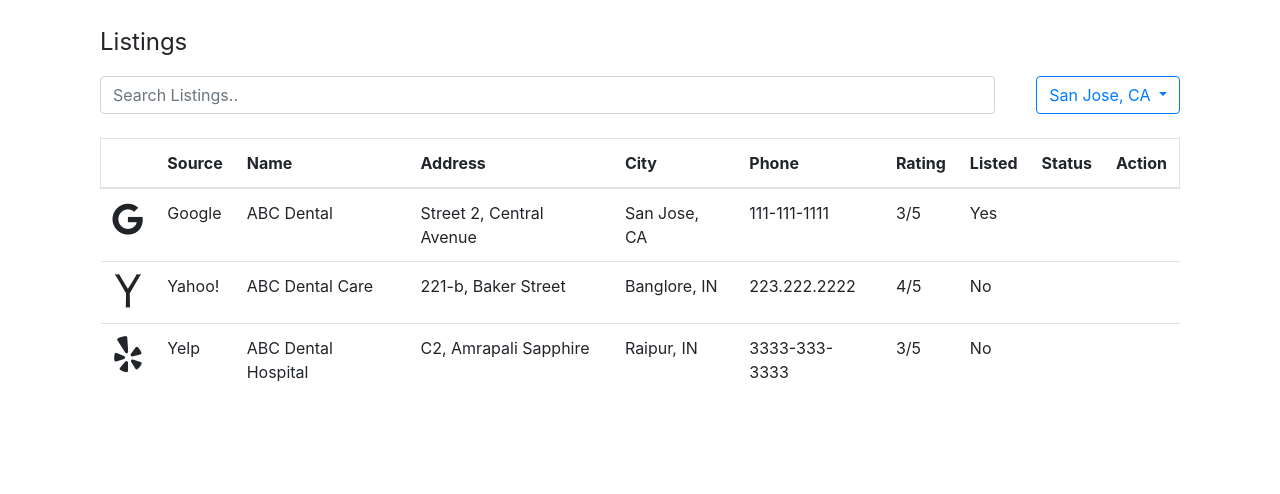
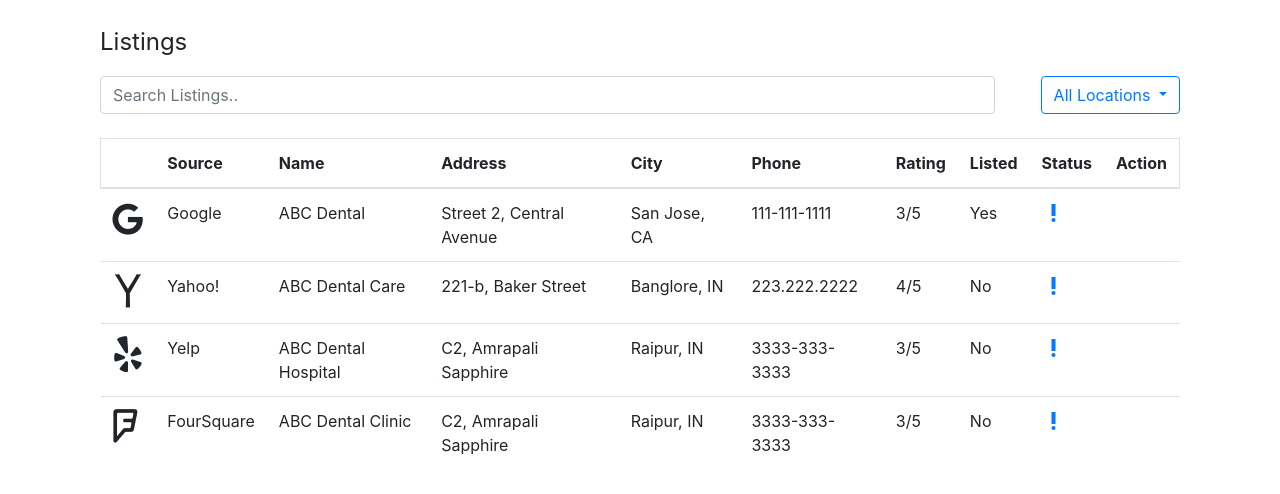
Before and after one commit to sanskarsharma/facebook_pages_manager, a Django app: page /fbapp/dashboard in a window 1280 px wide. Shown: the part 58-552 px from the top of the page. Run offline with Django 3.2, Linux system fonts and the light colour scheme; some libraries are stand-ins or nearby versions.

Commit message:
Almost final

```diff
--- a/fb_page_manager/fbapp/templates/fbapp/base.html
+++ b/fb_page_manager/fbapp/templates/fbapp/base.html
@@ -9,6 +9,10 @@
   <script src="https://ajax.googleapis.com/ajax/libs/jquery/3.3.1/jquery.min.js"></script>
   <script src="https://cdnjs.cloudflare.com/ajax/libs/popper.js/1.14.0/umd/popper.min.js"></script>
   <script src="https://maxcdn.bootstrapcdn.com/bootstrap/4.1.0/js/bootstrap.min.js"></script>
+
+  <link rel="stylesheet" href="https://cdnjs.cloudflare.com/ajax/libs/jquery-confirm/3.3.0/jquery-confirm.min.css">
+    <script src="https://cdnjs.cloudflare.com/ajax/libs/jquery-confirm/3.3.0/jquery-confirm.min.js"></script>
+
 
   <link rel="stylesheet" href="https://cdnjs.cloudflare.com/ajax/libs/font-awesome/4.7.0/css/font-awesome.min.css">
 </head>
@@ -189,7 +193,7 @@
         }
         else
         {
-          alert("Please enter a valid 10 digit phone number!");
+          $.alert('Please enter a valid 10 digit phone number', 'Inavlid Input');
           flag=0;
         }
       }
@@ -199,12 +203,13 @@
       {
         if(document.getElementById("whatsapp_number").value.length==10 && !isNaN(document.getElementById("whatsapp_number").value))
         {
+          d['has_whatsapp_number']= true;
           d['whatsapp_number']= document.getElementById("whatsapp_number").value;
           c+=1;
         }
         else
         {
-          alert("Please enter a valid 10 digit phone number for Whatsapp!");
+          $.alert('Please enter a valid 10 digit Whatsapp number', 'Inavlid Input');
           flag=0;
         }
       }
@@ -220,13 +225,17 @@
         }
         else
         {
-          alert("Please enter a valid website URL !");
+          $.alert('Please enter a valid website URL', 'Inavlid Input');
           flag=0;
         }
-      }
+      }else
+        {
+          $.alert('Please enter a valid website URL', 'Inavlid Input');
+          flag=0;
+        }
 
 
-      if(document.getElementById("emails").value != "")
+      if(document.getElementById("emails").value.length >=5 )
       {
         var re = /^(([^<>()\[\]\\.,;:\s@"]+(\.[^<>()\[\]\\.,;:\s@"]+)*)|(".+"))@((\[[0-9]{1,3}\.[0-9]{1,3}\.[0-9]{1,3}\.[0-9]{1,3}])|(([a-zA-Z\-0-9]+\.)+[a-zA-Z]{2,}))$/;
         if(re.test(document.getElementById("emails").value))
@@ -236,10 +245,16 @@
         }
         else
         {
-          alert("Please enter a valid email ID");
+            $.alert('Please enter a valid email ID', 'Inavlid Input');
+          //alert("Please enter a valid email ID");
           flag=0;
         }
-      }
+      }else
+        {
+            $.alert('Please enter a valid email ID', 'Inavlid Input');
+          //alert("Please enter a valid email ID");
+          flag=0;
+        }
 
 
       if(document.getElementById("general_info").value != "")
@@ -339,11 +354,11 @@
           console.log(response);
           if(response['success'])
             {
-              alert('done');
+              $.alert('Page details were updated successfully !', 'Changes Saved ');
             }
             else
             {
-              alert(response['error']['message']);
+                $.alert(response['error']['message'], 'Error !!!');
             }
         });
       }
@@ -371,7 +386,7 @@
             var ph='<td>'+ v.phone + '</td>';
             // var location='<td>' + v.location+'</td>';
             // console.log(v.location);
-            var row='<tr><td> <i class="fa fa-facebook-official" style="font-size:36px; padding: 4px; background: #3b5998; color: white;"></i> </td>  <td>Facebook</td>'+name+'<td>7 race course road, NDLS</td><td>FB City</td><td>9876543210</td><td>4/5</td><td>No</td><td><i class="material-icons green-text text-darken-4">check</i></td>' + button;
+            var row='<tr><td> <i class="fa fa-facebook-official" style="font-size:36px; padding: 4px; background: #3b5998; color: white;"></i> </td>  <td>Facebook</td>'+name+'<td>Connought Place</td><td>FB City</td><td>9876543210</td><td>4/5</td><td>No</td><td><i class="material-icons green-text text-darken-4">check</i></td>' + button;
             $('#tabl tr:last').after(row);
         });
 
@@ -417,7 +432,7 @@
                 // var temp='';
                 $.each(res.location, function(k,v) {
                   // temp+=k+': '+v+' ';
-                  if(k=='name' || k=='latitude' || k=='longitude')
+                  if(k=='name' || k=='latitude' || k=='longitude' || k=='located_in')
                   {
                     ;
                   }
@@ -429,7 +444,14 @@
                // document.getElementById(key).value=temp;
               }
               else{
-                  document.getElementById(key).value=value;
+                  if(document.getElementById(key)){
+                      if(key=="link"){
+                          $("a#"+key).attr("href",value)
+                          document.getElementById(key).innerHTML=value;
+                      }
+                        document.getElementById(key).value=value;
+
+                  }
               }
           });
 
--- a/fb_page_manager/fbapp/templates/fbapp/dashboard.html
+++ b/fb_page_manager/fbapp/templates/fbapp/dashboard.html
@@ -18,7 +18,7 @@
   <div class="col-md-2" align="end">
       <div class="dropdown">
           <button type="button" id = "dropdown_text" class="btn btn-md btn-outline-primary dropdown-toggle" data-toggle="dropdown">
-          San Jose, CA
+          All Locations
           </button>
           <div class="dropdown-menu">
               <a class="dropdown-item" href="#">San Jose, CA</a>
@@ -67,7 +67,7 @@
             <td>111-111-1111</td>
             <td>3/5</td>
             <td>Yes</td>
-            <td><a href="#"><span class="glyphicon glyphicon-ok" style="color:green;"></span></a></td>
+            <td><a href="#"><i class="material-icons green-text text-darken-4">priority_high</i></a></td>
             <td></td>
           </tr>
           <tr>
@@ -79,7 +79,7 @@
             <td>223.222.2222</td>
             <td>4/5</td>
             <td>No</td>
-            <td><a href="#"><span class="glyphicon glyphicon-ok"></span></a></td>
+            <td><a href="#"><i class="material-icons green-text text-darken-4">priority_high</i></a></td>
             <td></td>
           </tr>
           <tr>
@@ -91,7 +91,19 @@
             <td>3333-333-3333</td>
             <td>3/5</td>
             <td>No</td>
-            <td><a href="#"><span class="glyphicon glyphicon-ok"></span></a></td>
+            <td><a href="#"><i class="material-icons green-text text-darken-4">priority_high</i></a></td>
+            <td></td>
+          </tr>
+           <tr>
+            <td><i class="fa fa-foursquare" style="font-size:36px" > </i></td>
+            <td>FourSquare</td>
+            <td>ABC Dental Clinic</td>
+            <td>C2, Amrapali Sapphire</td>
+            <td>Raipur, IN</td>
+            <td>3333-333-3333</td>
+            <td>3/5</td>
+            <td>No</td>
+            <td><a href="#"><i class="material-icons green-text text-darken-4">priority_high</i></a></td>
             <td></td>
           </tr>
         </tbody>
@@ -134,126 +155,153 @@
           <br>
 
 
-            <div class="input-field col s12">
-              <label for="name">Name</label>
-              <input disabled placeholder="Name" id="name" type="text" class="validate">
-            </div>
+            <!--<div class="input-field col s12">-->
+            <!--  <label for="name">Name</label>-->
+            <!--  <input disabled placeholder="Name" id="name" type="text" class="validate">-->
+            <!--</div>-->
 
-            <div class="row">
-                <div class="input-field col s12">
-                  <input disabled id="category" type="text" placeholder="Category" class="validate">
-                  <label for="category">Category</label>
+            <!--<div class="row">-->
+            <!--    <div class="input-field col s12">-->
+            <!--      <input disabled id="category" type="text" placeholder="Category" class="validate">-->
+            <!--      <label for="category">Category</label>-->
+            <!--    </div>-->
+            <!--</div>-->
+
+            <div class="row" >
+
+                <div class="input-field col-sm-4">
+                    <label for="overall_star_rating"> Star Ratings</label>
+                  <input disabled id="overall_star_rating" type="text" class="validate" placeholder="Ratings">
                 </div>
-            </div>
 
-            <div class="row">
-            <div class="input-field col s12">
-              <input disabled id="overall_star_rating" type="text" class="validate" placeholder="Ratings">
-              <label for="overall_star_rating"> Star Ratings</label>
+                 <div class="input-field col-sm-4">
+                   <label for="rating_count">Rating Count</label>
+                  <input disabled id="rating_count" type="text" class="validate" placeholder="Rating Count">
+                </div>
+
+                <div class="input-field col-sm-4">
+                    <label for="fan_count">Total Likes(fan count)</label>
+                  <input disabled id="fan_count" type="text" class="validate" placeholder="Fan Count">
+                </div>
+
+          </div>
+
+
+            <br>
+
+          <div class="row">
+            <div class="input-field col-sm-12">
+                <label for="link">Page Link : </label>
+              <a id="link" class="validate" placeholder="Link"></a>
             </div>
           </div>
 
-          <div class="row">
-            <div class="input-field col s12">
-              <input disabled id="rating_count" type="text" class="validate" placeholder="Rating Count">
-              <label for="rating_count">Rating Count</label>
+          <br>
+
+         <!-- <div class="row">-->
+         <!--   <div class="input-field col s12">-->
+         <!--     <input disabled id="displayed_message_response_time" type="text" class="validate" placeholder="displayed_message_response_time">-->
+         <!--     <label for="displayed_message_response_time">Displayed response time</label>-->
+         <!--   </div>-->
+         <!-- </div>-->
+
+         <div class="row">
+
+            <div class="input-field col-sm-6">
+                <label for="is_published">Is Published ?</label>
+              <input disabled id="is_published" type="text" class="validate" placeholder="is_published">
             </div>
+
+            <div class="input-field col-sm-6">
+                <label for="verification_status">Verification Status</label>
+              <input disabled id="verification_status" type="text" class="validate" placeholder="verification_status">
+            </div>
+
+
           </div>
 
+            <br>
 
           <div class="row">
-            <div class="input-field col s12">
-              <input disabled id="fan_count" type="text" class="validate" placeholder="Fan Count">
-              <label for="fan_count">Fan Count</label>
-            </div>
+
           </div>
 
+            <div class="row">
+                <div class="input-field col-sm-6">
+                  <label for="phone">Phone Number</label>
+                  <input disabled id="phone" type="number" class="validate" placeholder="Phone">
+                </div>
 
-          <div class="row">
-            <div class="input-field col s12">
-              <input disabled id="link" type="text" class="validate" placeholder="Link">
-              <label for="link">Link</label>
-            </div>
-          </div>
+                <div class="input-field col-sm-6">
+                  <label for="whatsapp_number">Whatsapp Number</label>
+                  <input disabled id="whatsapp_number" type="number" class="validate" placeholder="Not Given">
+                </div>
 
-
-
-            <div class="row">
-                <div class="input-field col-sm-12">
-                  <label for="phone">Phone Number</label>
-                  <input disabled id="phone" type="text" class="validate rounded" placeholder="Phone">
-                </div>
              </div>
 
-             <div class="row">
-                <div class="input-field col-sm-12">
-                  <label for="whatsapp_number">Whatsapp Number</label>
-                  <input disabled id="whatsapp_number" type="text" class="validate rounded" placeholder="whatsapp_number">
-                </div>
-             </div>
-
+             <br>
 
                 <div class="row">
-                <div class="input-field col s12">
-                    <label for="website">Website</label>
+                <div class="input-field col-sm-12">
+                    <label for="website">Website : </label>
                   <input disabled id="website" type="text" class="validate" placeholder="Website">
                 </div>
               </div>
-
+<br>
               <div class="row">
-                <div class="col s12">
+                <div class="col-sm-12">
                   <div class="input-field inline">
-                      <label for="emails" data-error="wrong" data-success="right">Email</label>
+                      <label for="emails" data-error="wrong" data-success="right">Email : </label>
                     <input disabled id="emails" type="email" class="validate" placeholder="email">
                   </div>
                 </div>
                 </div>
 
-
+                <br>
 
 
 
               <div class="row">
-                <div class="input-field col s12">
-                  <label for="general_info">General Info</label>
-                  <input disabled id="general_info" type="text" class="validate" placeholder="general_info">
+                <div class="input-field col-sm-12">
+                  <label for="general_info">General Info :</label><br>
+                  <textarea disabled id="general_info" type="text" class="validate" placeholder="general_info" rows="3" style="width:90%; max-width:90%;"></textarea>
                 </div>
               </div>
 
               <div class="row">
-                <div class="input-field col s12">
-                    <label for="about">About</label>
-                  <input disabled id="about" type="text" class="validate" placeholder="About">
+                <div class="input-field col-sm-12">
+                    <label for="about">About :</label><br>
+                  <textarea disabled id="about" type="text" class="validate" placeholder="about" rows="3" style="width:90%; max-width:90%;"></textarea>
                 </div>
               </div>
 
 
               <div class="row">
-                <div class="input-field col s12">
-                    <label for="bio">Bio</label>
-                  <input disabled id="bio" type="text" class="validate" placeholder="Bio">
+                <div class="input-field col-sm-12">
+                    <label for="bio">Bio :</label><br>
+                  <textarea disabled id="bio" type="text" class="validate" placeholder="bio" rows="3" style="width:90%; max-width:90%;"></textarea>
                 </div>
               </div>
 
              <div class="row">
-                <div class="input-field col s12">
-                    <label for="description">Description</label>
-                  <input disabled id="description" type="text" class="validate" placeholder="Description">
+                <div class="input-field col-sm-12">
+                    <label for="description">Description :</label><br>
+                  <textarea disabled id="description" type="text" class="validate" placeholder="description" rows="3" style="width:90%; max-width:90%;"></textarea>
                 </div>
               </div>
 
 
               <div class="row">
-                <div class="input-field col s12">
-                    <label for="company_overview">Company Overview</label>
-                  <input disabled id="company_overview" type="text" class="validate" placeholder="Company Overview">
+                <div class="input-field col-sm-12">
+                    <label for="company_overview">Company Overview :</label><br>
+                  <textarea disabled id="company_overview" type="text" class="validate" placeholder="company_overview" rows="3" style="width:90%; max-width:90%;"></textarea>
                 </div>
               </div>
 
               <div class="row">
-                <div class="input-field col s12">
-                    <label for="impressum">Impressum</label>
-                  <input disabled id="impressum" type="text" class="validate" placeholder="impressum">
+                <div class="input-field col-sm-12">
+                    <label for="impressum">Impressum :</label><br>
+                  <textarea disabled id="impressum" type="text" class="validate" placeholder="impressum" rows="3" style="width:90%; max-width:90%;"></textarea>
                 </div>
               </div>
 
--- a/fb_page_manager/fbapp/views.py
+++ b/fb_page_manager/fbapp/views.py
@@ -64,7 +64,7 @@ def dashboard(request):
 def get_page_details(request):
     if request.method=="POST":
         print("HELLO")
-        fields='name,general_info,about,bio,impressum,phone,whatsapp_number,emails,website,description,company_overview,fan_count,link,overall_star_rating,rating_count,location'
+        fields='name,general_info,about,bio,impressum,phone,whatsapp_number,emails,website,description,company_overview,fan_count,link,overall_star_rating,rating_count,displayed_message_response_time,is_published,verification_status,location'
         pageToken=request.POST.get("pageToken",'')
         pageId=request.POST.get("pageId",'')
         header='OAuth ' + pageToken
```
Also changed, not shown: other parts of fb_page_manager/fbapp/templates/fbapp/dashboard.html (+30 -21 lines).
